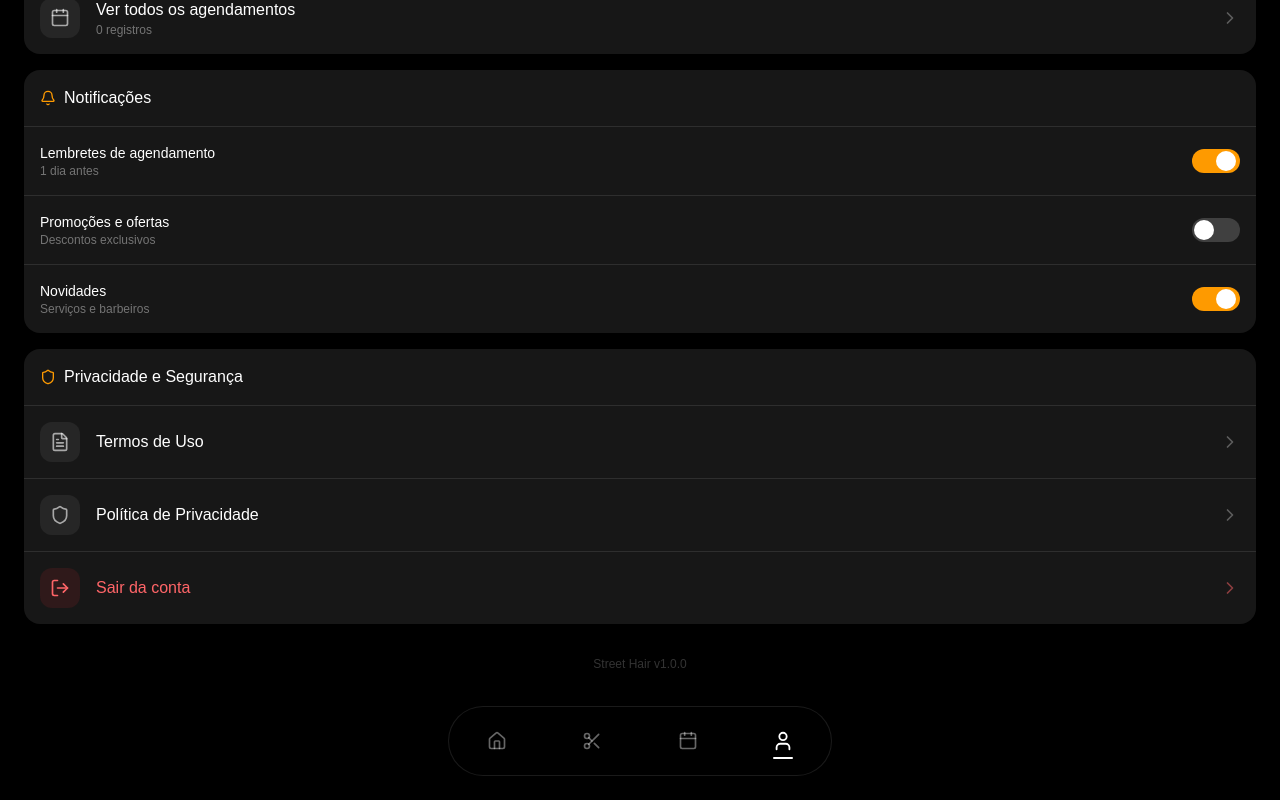
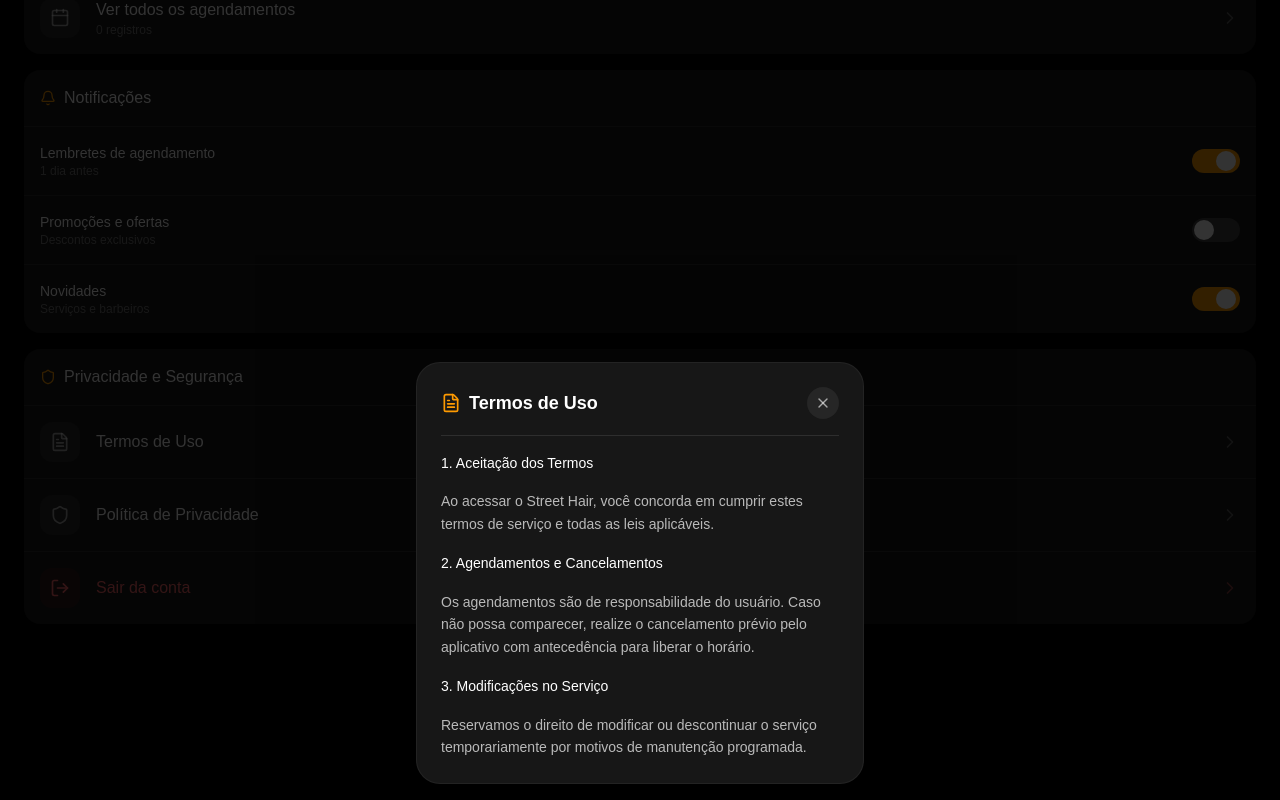
Before and after one commit to jhowzin-dev/STREET-HAIR, a Next.js app: page /profile in a window 1280 px wide. Both pictures are taken after a click on the button "Termos de Uso". Shown: the part 676-1476 px from the top of the page. Built offline with nearby package versions, Linux system fonts and the light colour scheme; no server answers.

Commit message:
feat: adicionar modais de termos de uso e politica de privacidade no perfil

```diff
--- a/src/presentation/pages/ProfilePage.tsx
+++ b/src/presentation/pages/ProfilePage.tsx
@@ -2,6 +2,7 @@
 
 import { useState, useEffect, useCallback, memo } from "react"
 import { User, Calendar, Scissors, Bell, ChevronRight, FileText, Shield, Camera, X, Check, LogOut } from "lucide-react"
+import { useRouter } from "next/navigation"
 import { TopHeader } from "../widgets/TopHeader"
 import { BottomNavigationBar } from "../widgets/BottomNavigationBar"
 import { getProfile, updateProfile } from "@/lib/actions/profile"
@@ -47,6 +48,59 @@ const NameInput = memo(function NameInput({
       disabled={disabled}
       className="w-full bg-neutral-800 text-white p-4 rounded-xl border border-white/10 focus:border-amber-500 outline-none mb-4"
     />
+  )
+})
+
+// ── Componente de Modal para Termos e Políticas (Novo) ──
+const LegalModal = memo(function LegalModal({
+  isOpen,
+  type,
+  onClose,
+}: {
+  isOpen: boolean
+  type: "terms" | "privacy" | null
+  onClose: () => void
+}) {
+  if (!isOpen || !type) return null
+
+  const isTerms = type === "terms"
+
+  return (
+    <div className="fixed inset-0 bg-black/80 flex items-end justify-center z-50 p-4 animate-in fade-in duration-200">
+      <div className="bg-neutral-900 w-full max-w-md rounded-3xl p-6 max-h-[80vh] flex flex-col border border-white/5">
+        <div className="flex justify-between items-center mb-4 border-b border-white/10 pb-4">
+          <h3 className="text-white text-lg font-semibold flex items-center gap-2">
+            {isTerms ? <FileText className="w-5 h-5 text-amber-500" /> : <Shield className="w-5 h-5 text-amber-500" />}
+            {isTerms ? "Termos de Uso" : "Política de Privacidade"}
+          </h3>
+          <button onClick={onClose} className="p-2 bg-neutral-800 rounded-full hover:bg-neutral-750 transition-colors">
+            <X className="w-4 h-4 text-white/60" />
+          </button>
+        </div>
+
+        <div className="flex-1 overflow-y-auto pr-1 text-sm text-white/70 space-y-4 leading-relaxed scrollbar-thin">
+          {isTerms ? (
+            <>
+              <p className="font-medium text-white">1. Aceitação dos Termos</p>
+              <p>Ao acessar o Street Hair, você concorda em cumprir estes termos de serviço e todas as leis aplicáveis.</p>
+              <p className="font-medium text-white">2. Agendamentos e Cancelamentos</p>
+              <p>Os agendamentos são de responsabilidade do usuário. Caso não possa comparecer, realize o cancelamento prévio pelo aplicativo com antecedência para liberar o horário.</p>
+              <p className="font-medium text-white">3. Modificações no Serviço</p>
+              <p>Reservamos o direito de modificar ou descontinuar o serviço temporariamente por motivos de manutenção programada.</p>
+            </>
+          ) : (
+            <>
+              <p className="font-medium text-white">1. Coleta de Informações</p>
+              <p>Coletamos informações básicas como seu nome completo, e-mail e número de telefone para garantir a segurança e a realização dos seus agendamentos na barbearia.</p>
+              <p className="font-medium text-white">2. Uso dos Dados</p>
+              <p>Seus dados são armazenados de forma criptografada e segura, sendo utilizados exclusivamente para gerenciar seu histórico de cortes e enviar lembretes importantes.</p>
+              <p className="font-medium text-white">3. Seus Direitos</p>
+              <p>Você possui total controle sobre seus dados e pode alterá-los ou solicitar a exclusão da sua conta a qualquer momento direto pela tela de configurações.</p>
+            </>
+          )}
+        </div>
+      </div>
+    </div>
   )
 })
 
@@ -99,7 +153,6 @@ const EditModal = memo(function EditModal({
     }
   }, [isName, isPhone, editModal, localValue, onSave])
 
-  // 🛠️ NOVA FUNÇÃO: Transforma a imagem selecionada do celular/PC em string Base64
   const handleFileChange = (e: React.ChangeEvent<HTMLInputElement>) => {
     const file = e.target.files?.[0]
     if (!file) return
@@ -107,7 +160,7 @@ const EditModal = memo(function EditModal({
     const reader = new FileReader()
     reader.onloadend = () => {
       const base64String = reader.result as string
-      onSave("avatar_url", base64String) // Envia a string da imagem direto para salvar
+      onSave("avatar_url", base64String)
     }
     reader.readAsDataURL(file)
   }
@@ -134,7 +187,6 @@ const EditModal = memo(function EditModal({
               )}
             </div>
 
-            {/* 🛠️ ALTERADO: Botão virou um label com input file escondido dentro */}
             <label className="w-full bg-amber-500 text-black font-medium py-4 rounded-xl flex items-center justify-center gap-2 cursor-pointer hover:bg-amber-600 transition-colors">
               <Camera className="w-5 h-5" />
               {isSaving ? "Enviando..." : "Escolher foto da galeria"}
@@ -195,6 +247,7 @@ const EditModal = memo(function EditModal({
 
 // ── Componente principal de perfil ──
 export default function ProfilePage() {
+  const router = useRouter()
   const [profile, setProfile] = useState<UserProfile | null>(null)
   const [appointments, setAppointments] = useState<Appointment[]>([])
   const [notifications, setNotifications] = useState({
@@ -203,6 +256,7 @@ export default function ProfilePage() {
     news: true,
   })
   const [editModal, setEditModal] = useState<null | "name" | "phone" | "photo">(null)
+  const [legalModalType, setLegalModalType] = useState<"terms" | "privacy" | null>(null)
   const [editValue, setEditValue] = useState("")
   const [isLoading, setIsLoading] = useState(true)
   const [isSaving, setIsSaving] = useState(false)
@@ -233,8 +287,6 @@ export default function ProfilePage() {
 
     loadProfileData()
   }, [])
-
-  // 🛠️ DELETADO: O gerador de link aleatório (bonecos) do dicebear foi removido daqui!
 
   const handleSaveField = useCallback(
     async (field: "name" | "phone" | "avatar_url", value: string) => {
@@ -347,7 +399,6 @@ export default function ProfilePage() {
       </div>
 
       <div className="flex-1 overflow-y-auto px-6 pb-32 space-y-4">
-        {/* ... Restante do HTML idêntico ao seu ... */}
         <div className="bg-neutral-900 rounded-2xl overflow-hidden">
           <div className="p-4 border-b border-white/10">
             <h2 className="text-white font-medium flex items-center gap-2">
@@ -421,7 +472,7 @@ export default function ProfilePage() {
             icon={<Calendar className="w-5 h-5 text-white/60" />}
             title="Ver todos os agendamentos"
             subtitle={`${totalCuts} registros`}
-            onClick={() => (window.location.href = "/appointments")}
+            onClick={() => router.push("/appointments")}
           />
         </div>
 
@@ -477,12 +528,12 @@ export default function ProfilePage() {
             <MenuItem
               icon={<FileText className="w-5 h-5 text-white/60" />}
               title="Termos de Uso"
-              onClick={() => alert("Termos de uso da Street Hair")}
+              onClick={() => setLegalModalType("terms")}
             />
             <MenuItem
               icon={<Shield className="w-5 h-5 text-white/60" />}
               title="Política de Privacidade"
-              onClick={() => alert("Como protegemos seus dados")}
+              onClick={() => setLegalModalType("privacy")}
             />
             <MenuItem
               icon={<LogOut className="w-5 h-5 text-red-400" />}
@@ -507,6 +558,13 @@ export default function ProfilePage() {
         onSave={handleSaveField}
         onChangeValue={handleChangeValue}
       />
+
+      {/* Janela de Termos / Privacidade controlada por state local */}
+      <LegalModal
+        isOpen={legalModalType !== null}
+        type={legalModalType}
+        onClose={() => setLegalModalType(null)}
+      />
     </main>
   )
 }
```
